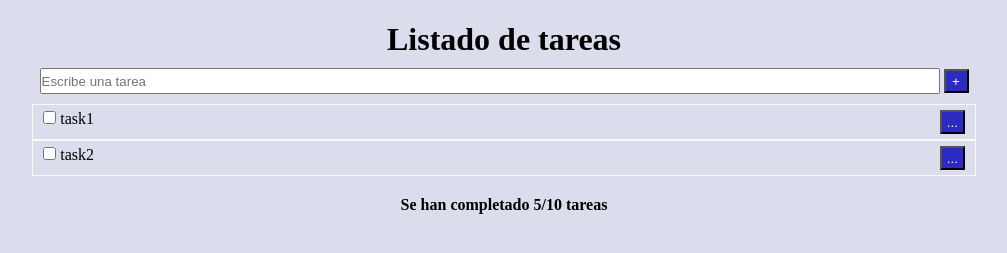
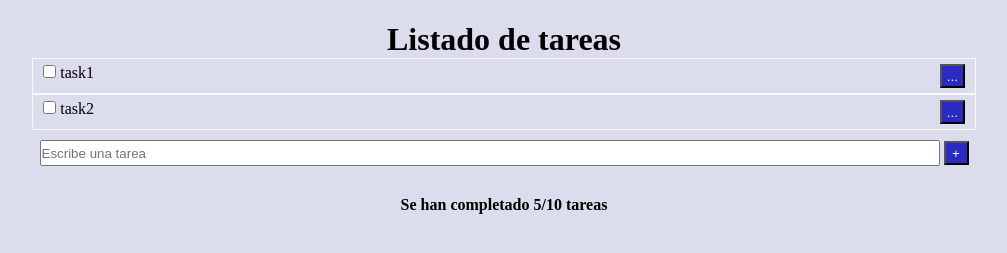
Before and after one commit to nickosepulveda/todo-list-ulagos, a plain HTML site: page index.html in a window 1280 px wide. Shown: the part 151-404 px from the top of the page, without its empty margins (136-1143 px from the left). Drawn offline with Linux system fonts and the light colour scheme.

Commit message:
change(move) 'input' to bottom of the todos

```diff
--- a/index.html
+++ b/index.html
@@ -8,22 +8,24 @@
     <link rel="stylesheet" href="./index.css">
 </head>
 <body>
+    <div class="app">
         <div class="img-container">
             <img class="logo" src="./static/img/ulagos.png" alt="logo">
         </div>
 
         <h1>Listado de tareas</h1>
 
+        <div class="list-container">
+        </div>
+
         <form action="#" class="form-horizontal">
-        <input type="text" name="task" placeholder="Escribe una tarea">
+            <input class="new-todo" type="text" name="task" placeholder="Escribe una tarea">
             <button type="submit">+</button>
         </form>
 
-    <div class="list-container">
-    </div>
-
         <div class="stats">
             Se han completado 5/10 tareas
+        </div>
     </div>
 
 
```
Lines whose indentation alone changed are shown as unchanged.
